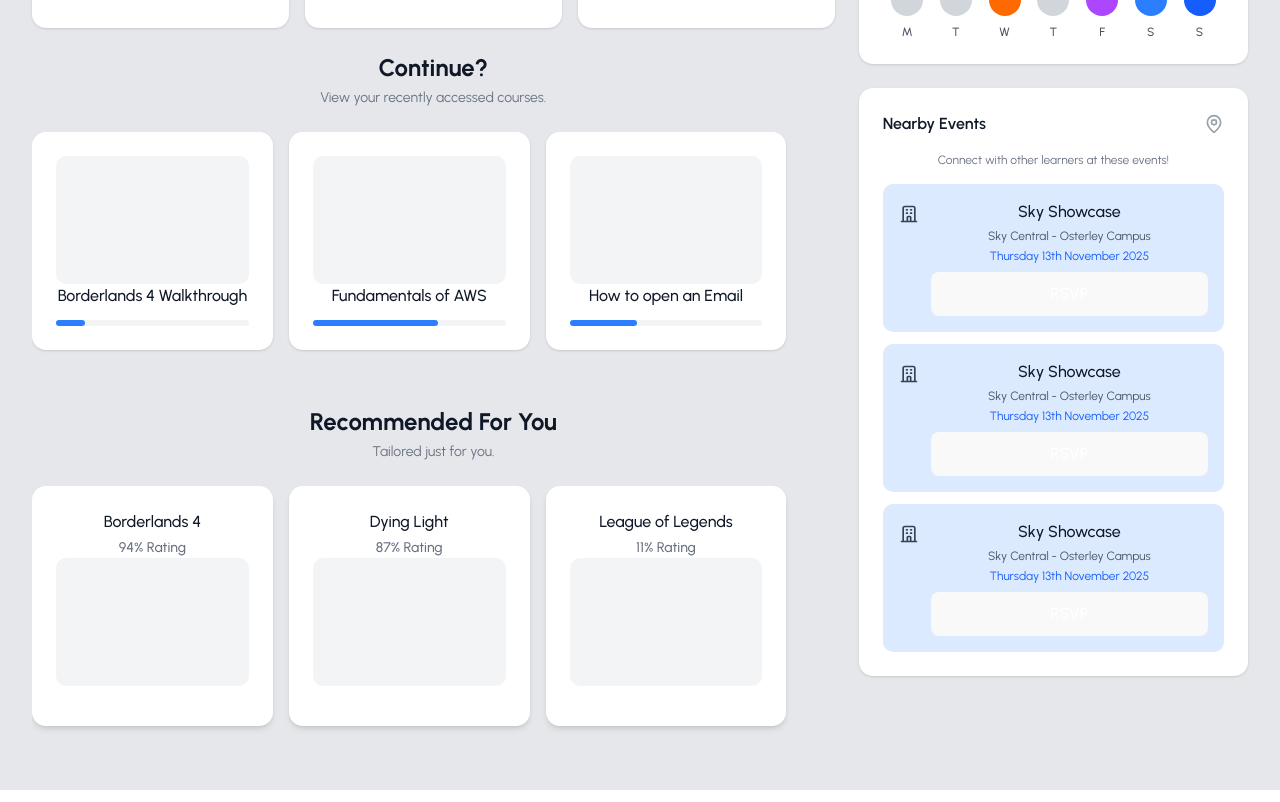
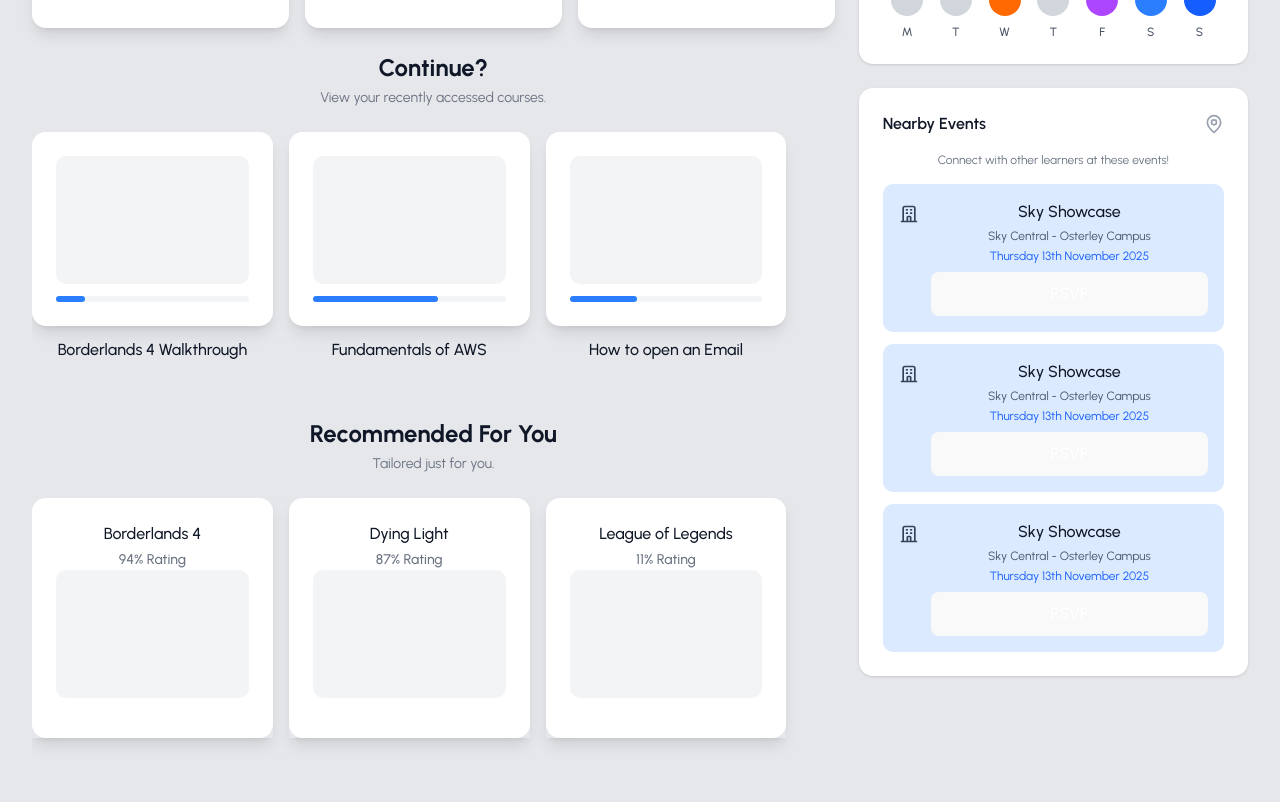
Before and after one commit to ayazb7/team-3-project, a React (Vite) app in the folder frontend/team-3/: page / in a window 1280 px wide. Shown: the part 260-1062 px from the top of the page. Built offline with nearby package versions, Linux system fonts and the light colour scheme; a web font is replaced by a local one.

Commit message:
UPDATE: changed structure of titles on course component to better fit with the wireframe design

```diff
--- a/frontend/team-3/src/components/CourseCard.jsx
+++ b/frontend/team-3/src/components/CourseCard.jsx
@@ -1,22 +1,19 @@
 const CourseCard = ({ title, progress }) => (
 <div className="transform transition-all duration-300 hover:scale-105">
-  <a href="#" className="bg-white block rounded-xl shadow-sm overflow-hidden group">
+  <a href="#" className="bg-white block rounded-xl shadow-lg overflow-hidden group">
     <div className="bg-white rounded-xl p-6 shadow-md hover:shadow-lg transition-all">
 
 
       <div className="relative h-32 bg-gray-100 rounded-lg overflow-hidden"> {/* Image / placeholder wrapper put thumbnail image here */}
             <div className="absolute inset-0 flex items-center justify-center bg-black/40 opacity-0 hover:opacity-100 transition-opacity">
-              <span className="py-1.5 px-4 text-white bg-grey-500 rounded text-sm font-medium">
+              <span className="py-1.5 px-4 text-white bg-grey-500 rounded text-sm font-medium mb-3">
                 View
               </span>
             </div>
           </div>
-      <h3 className="font-medium text-gray-900 mb-3">
-        {title}
-      </h3>
 
       {/* Progress Bar */}
-      <div className="w-full bg-gray-100 rounded-full h-1.5">
+      <div className="w-full bg-gray-100 rounded-full h-1.5 mt-3">
         <div
           className="bg-blue-500 h-1.5 rounded-full transition-all duration-300"
           style={{ width: `${progress}%` }}
@@ -24,6 +21,9 @@ const CourseCard = ({ title, progress }) => (
       </div>
     </div>
   </a>
+  <h3 className="font-medium text-gray-900 mt-3">
+        {title}
+      </h3>
 </div>
 );
 
--- a/frontend/team-3/src/components/RecommendedCard.jsx
+++ b/frontend/team-3/src/components/RecommendedCard.jsx
@@ -1,7 +1,7 @@
 const RecommendedCard = ({ title, rating}) => (
-  <div className = "transform transition-all duration-300 hover:scale-105">
-    <a href="#" className="shadow-sm overflow-hidden group">
-      <div className="bg-white block rounded-xl p-6 shadow-md hover:shadow-lg transition-all">
+  <div className = "transform transition-all duration-300 hover:scale-105 shadow-lg">
+    <a href="#" className="overflow-hidden group">
+      <div className="bg-white block rounded-xl p-6 hover:shadow-lg transition-all">
         <div className="text-center mb-4 ">
           <h3 className="text-gray-900 mb-1">{title}</h3>
           <p className="text-sm text-gray-500">{rating}</p>
--- a/frontend/team-3/src/components/StatCard.jsx
+++ b/frontend/team-3/src/components/StatCard.jsx
@@ -1,5 +1,5 @@
 const StatCard = ({ label, value, subtext, icon: Icon, color }) => (
-  <div className="bg-white rounded-xl p-6 shadow-sm">
+  <div className="bg-white rounded-xl p-6 shadow-lg">
     <div className="flex items-center justify-between mb-4">
       <span className="font-bold text-gray-900 text-sm">{label}</span>
       <div className={`p-2 ${color} rounded-lg`}>
```
